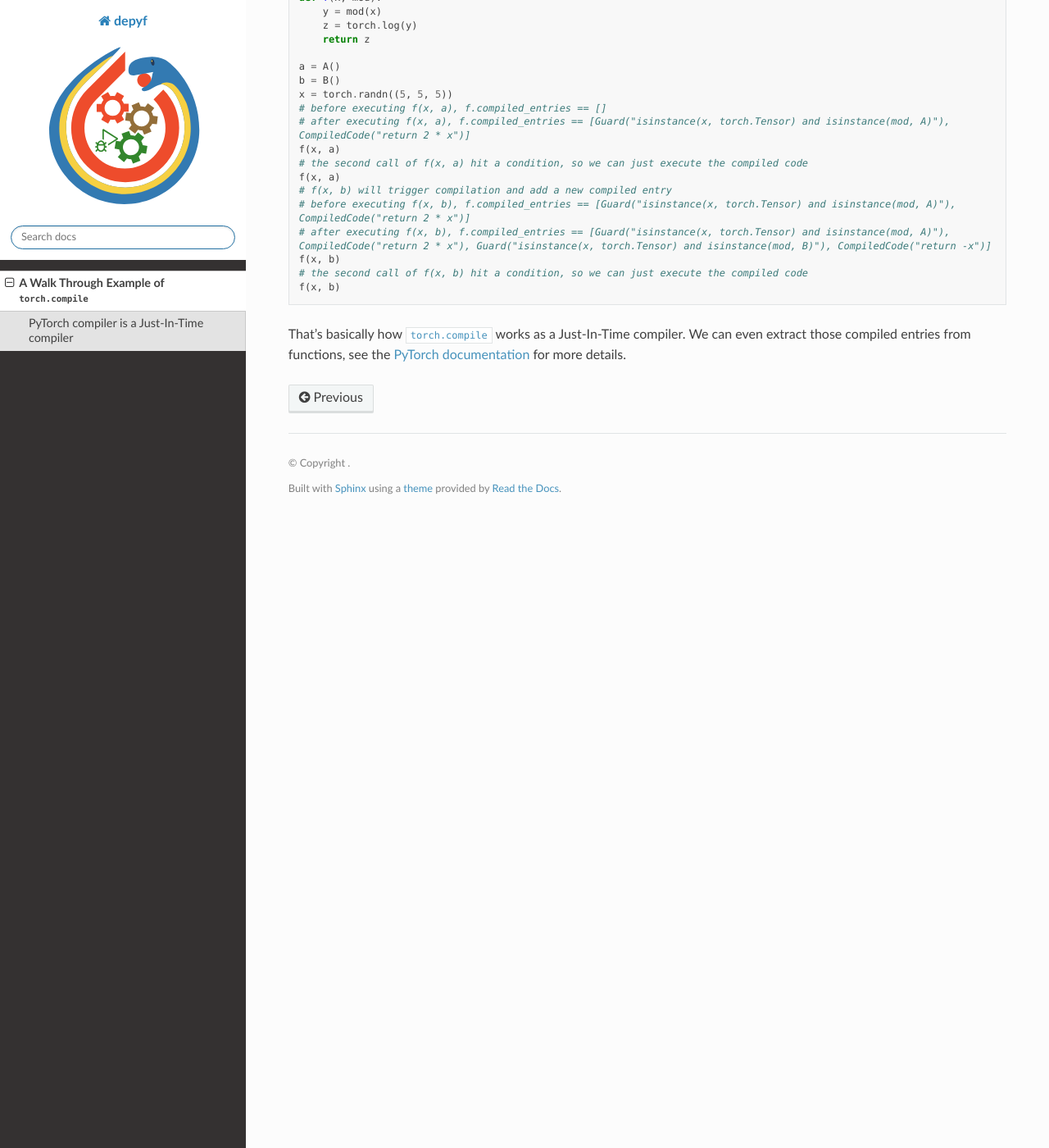
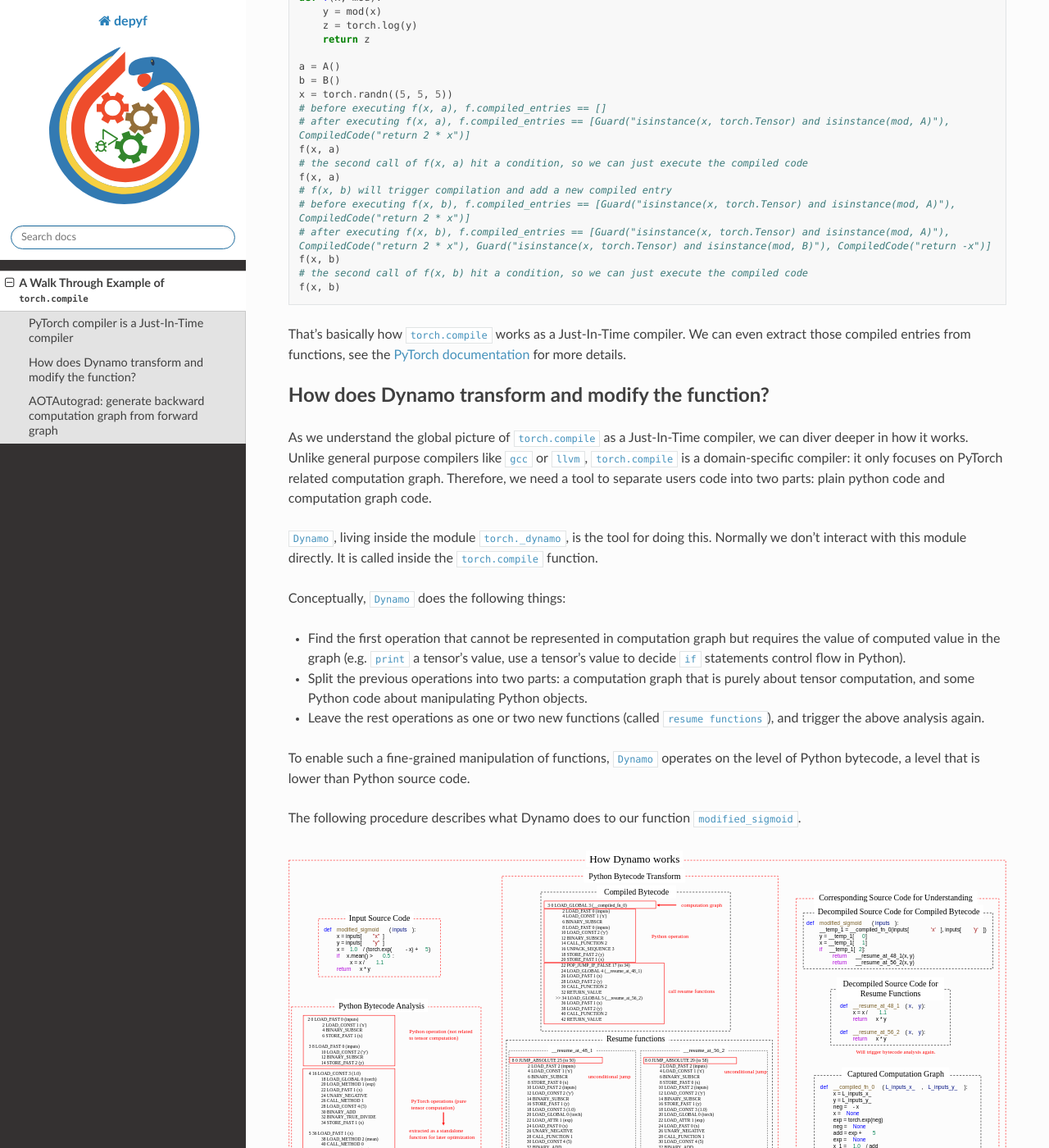
Before and after one commit to thuml/depyf, a Sphinx documentation site: the page built from docs/walk_through.rst, in a window 1280 px wide and 1400 px high, scrolled down 2895 px. Shown: the whole window at 82% size. Built offline with Sphinx 7.4.7 and the Read the Docs theme 2.0.0, drawn with Linux system fonts in a browser that asks for light colours; some of the changed text lies outside the part shown.

Commit message:
keep writing doc

```diff
--- a/docs/walk_through.rst
+++ b/docs/walk_through.rst
@@ -20,11 +20,11 @@ In this tutorial, we will learn how does PyTorch compiler work for the following
     shape_8_inputs = {"x": torch.randn(8, requires_grad=True), "y": torch.randn(8, requires_grad=True)}
     # warmup
     for i in range(100):
-        output = modified_sigmoid(*shape_10_inputs)
-        output = modified_sigmoid(*shape_8_inputs)
+        output = modified_sigmoid(shape_10_inputs)
+        output = modified_sigmoid(shape_8_inputs)
 
     # execution of compiled functions
-    output = modified_sigmoid(*shape_10_inputs)
+    output = modified_sigmoid(shape_10_inputs)
 
 The code tries to implement a strange sigmoid function :math:`\frac{1}{e^{-x} + 5}`, and scales the output according to its activation value, then multiplies the output with another tensor ``y``.
 
@@ -155,3 +155,33 @@ Let's explain it step-by-step:
     f(x, b)
 
 That's basically how ``torch.compile`` works as a Just-In-Time compiler. We can even extract those compiled entries from functions, see the `PyTorch documentation <https://pytorch.org/docs/main/torch.compiler_deepdive.html#how-to-inspect-artifacts-generated-by-torchdynamo>`_ for more details.
+
+How does Dynamo transform and modify the function?
+---------------------------------------------------
+
+As we understand the global picture of ``torch.compile`` as a Just-In-Time compiler, we can diver deeper in how it works. Unlike general purpose compilers like ``gcc`` or ``llvm``, ``torch.compile`` is a domain-specific compiler: it only focuses on PyTorch related computation graph. Therefore, we need a tool to separate users code into two parts: plain python code and computation graph code.
+
+``Dynamo``, living inside the module ``torch._dynamo``, is the tool for doing this. Normally we don't interact with this module directly. It is called inside the ``torch.compile`` function.
+
+Conceptually, ``Dynamo`` does the following things:
+
+- Find the first operation that cannot be represented in computation graph but requires the value of computed value in the graph (e.g. ``print`` a tensor's value, use a tensor's value to decide ``if`` statements control flow in Python).
+- Split the previous operations into two parts: a computation graph that is purely about tensor computation, and some Python code about manipulating Python objects.
+- Leave the rest operations as one or two new functions (called ``resume functions``), and trigger the above analysis again.
+
+To enable such a fine-grained manipulation of functions, ``Dynamo`` operates on the level of Python bytecode, a level that is lower than Python source code.
+
+The following procedure describes what Dynamo does to our function ``modified_sigmoid``.
+
+.. image:: _static/images/dynamo-workflow.svg
+  :width: 1200
+  :alt: Dynamo workflow
+
+One important feature of ``Dynamo``, is that it can analyze all the functions called inside the ``modified_sigmoid`` function. If a function can be represented entirely in a computation graph, that function call will be inlined and the function call is eliminated.
+
+The mission of ``Dynamo``, is to extract computation graphs from Python code in a safe and sound way. Once we have the computation graphs, we can enter the world of computation graph optimization now.
+
+AOTAutograd: generate backward computation graph from forward graph
+------------------------------------------------------------------------
+
+The above code only deals with forward computation graph. One important missing piece is how to get the backward computation graph to compute the gradient.
```
Also changed, not shown: docs/_static/images/dynamo-workflow.svg (added).
